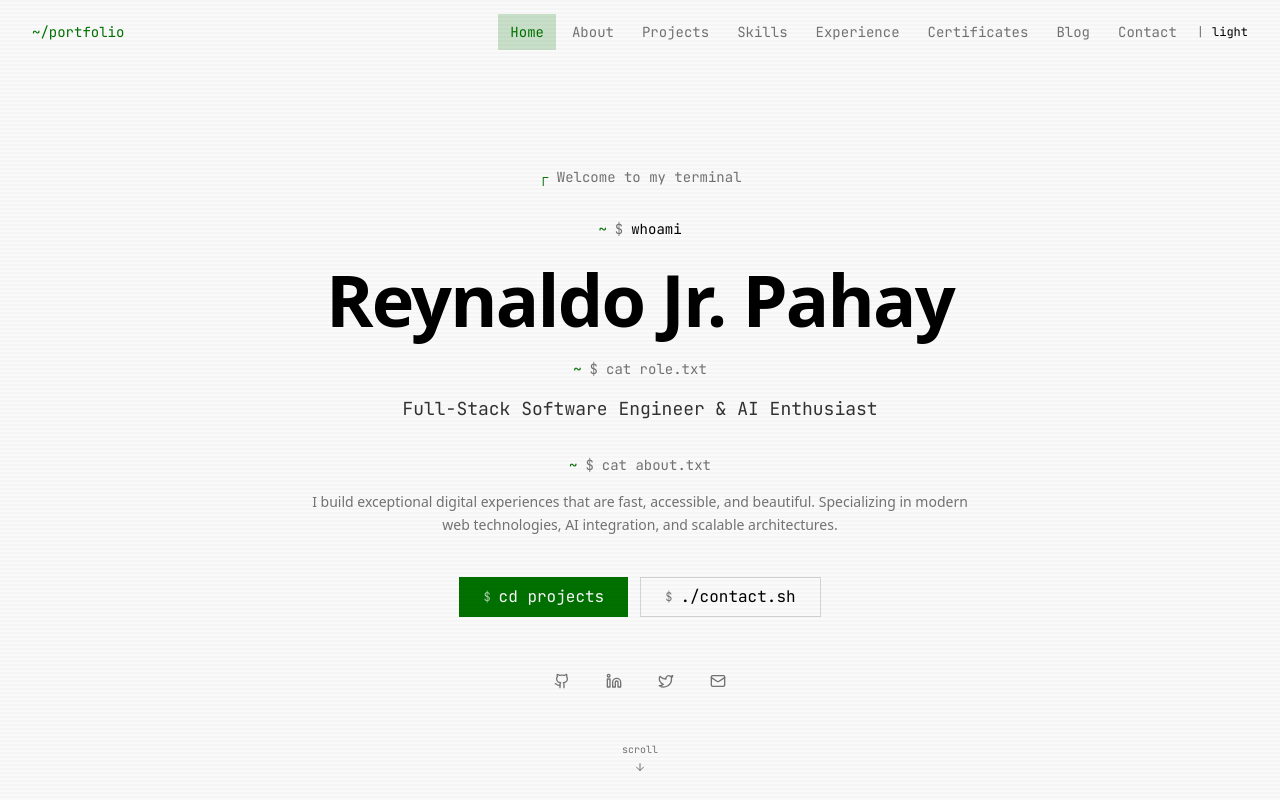
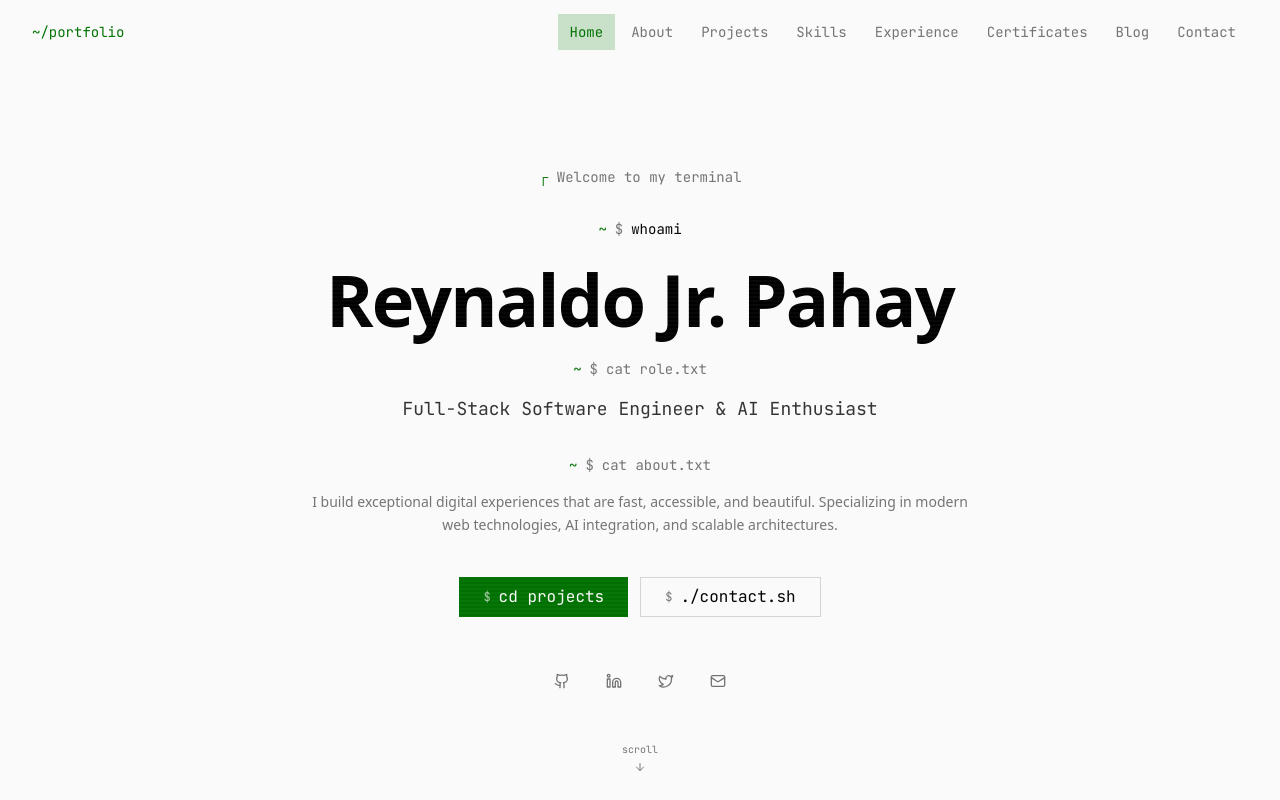
Before and after one commit to csreynaldo/personal-portfolio, a Next.js app: page / in a window 1280 px wide. Shown: the top 800 px of the page. Built offline with nearby package versions, Linux system fonts and the light colour scheme.

Commit message:
switch to light-only terminal theme, remove dark mode toggle

```diff
--- a/package.json
+++ b/package.json
@@ -32,7 +32,7 @@
     "@radix-ui/react-visually-hidden": "^1.1.2",
     "@vercel/analytics": "^1.5.0",
     "@vercel/speed-insights": "^1.2.0",
-    "next-themes": "^0.4.6",
+
     "zod": "^3.24.4",
     "react-hook-form": "^7.55.0",
     "@hookform/resolvers": "^5.0.1",
--- a/src/app/layout.tsx
+++ b/src/app/layout.tsx
@@ -1,7 +1,6 @@
 import type { Metadata } from "next";
 import { Inter, JetBrains_Mono } from "next/font/google";
 import "@/styles/globals.css";
-import { ThemeProvider } from "@/components/ui/theme-provider";
 import { Navbar } from "@/components/layout/navbar";
 import { Footer } from "@/components/layout/footer";
 import { Toaster } from "sonner";
@@ -73,18 +72,8 @@ export const metadata: Metadata = {
 
 export default function RootLayout({ children }: { children: React.ReactNode }) {
   return (
-    <html
-      lang="en"
-      suppressHydrationWarning
-      className={`${inter.variable} ${jetbrainsMono.variable}`}
-    >
+    <html lang="en" className={`${inter.variable} ${jetbrainsMono.variable}`}>
       <body className="bg-background min-h-screen font-sans antialiased">
-        <ThemeProvider
-          attribute="class"
-          defaultTheme="system"
-          enableSystem
-          disableTransitionOnChange
-        >
         <Navbar />
         <main className="relative min-h-screen pt-16">{children}</main>
         <Footer />
@@ -98,7 +87,6 @@ export default function RootLayout({ children }: { children: React.ReactNode })
             },
           }}
         />
-        </ThemeProvider>
       </body>
     </html>
   );
--- a/src/components/layout/navbar.tsx
+++ b/src/components/layout/navbar.tsx
@@ -7,7 +7,6 @@ import { motion, AnimatePresence } from "framer-motion";
 import { Menu, X } from "lucide-react";
 import { cn } from "@/lib/utils";
 import { siteConfig } from "@/data/site";
-import { ModeToggle } from "@/components/ui/mode-toggle";
 import { Button } from "@/components/ui/button";
 
 export function Navbar() {
@@ -64,13 +63,10 @@ export function Navbar() {
               <span className="relative z-10">{link.label}</span>
             </Link>
           ))}
-          <span className="text-muted-foreground mx-1 font-mono text-xs">|</span>
-          <ModeToggle />
         </div>
 
         {/* Mobile Menu Button */}
         <div className="flex items-center gap-2 md:hidden">
-          <ModeToggle />
           <Button
             variant="ghost"
             size="icon"
--- a/src/components/sections/hero.tsx
+++ b/src/components/sections/hero.tsx
@@ -19,10 +19,10 @@ export function Hero() {
       {/* Terminal grid background */}
       <div className="absolute inset-0 -z-10">
         <div
-          className="absolute inset-0 opacity-[0.015]"
+          className="absolute inset-0 opacity-[0.04]"
           style={{
             backgroundImage:
-              "linear-gradient(rgba(0,255,102,0.1) 1px, transparent 1px), linear-gradient(90deg, rgba(0,255,102,0.1) 1px, transparent 1px)",
+              "linear-gradient(rgba(0,255,102,0.15) 1px, transparent 1px), linear-gradient(90deg, rgba(0,255,102,0.15) 1px, transparent 1px)",
             backgroundSize: "48px 48px",
           }}
         />
--- a/src/components/ui/mode-toggle.tsx
+++ /dev/null
@@ -1,36 +0,0 @@
-"use client";
-
-import * as React from "react";
-import { Moon, Sun } from "lucide-react";
-import { useTheme } from "next-themes";
-import { Button } from "@/components/ui/button";
-
-export function ModeToggle() {
-  const { theme, setTheme } = useTheme();
-  const [mounted, setMounted] = React.useState(false);
-
-  React.useEffect(() => {
-    setMounted(true);
-  }, []);
-
-  if (!mounted) {
-    return (
-      <Button variant="ghost" size="icon">
-        <span className="h-5 w-5" />
-      </Button>
-    );
-  }
-
-  return (
-    <Button
-      variant="ghost"
-      size="icon"
-      onClick={() => setTheme(theme === "dark" ? "light" : "dark")}
-      aria-label="Toggle theme"
-      className="font-mono text-xs"
-    >
-      <span className="scale-100 transition-all dark:hidden">light</span>
-      <span className="hidden scale-100 transition-all dark:inline">dark</span>
-    </Button>
-  );
-}
--- a/src/components/ui/theme-provider.tsx
+++ /dev/null
@@ -1,11 +0,0 @@
-"use client";
-
-import * as React from "react";
-import { ThemeProvider as NextThemesProvider } from "next-themes";
-
-export function ThemeProvider({
-  children,
-  ...props
-}: React.ComponentProps<typeof NextThemesProvider>) {
-  return <NextThemesProvider {...props}>{children}</NextThemesProvider>;
-}
--- a/src/styles/globals.css
+++ b/src/styles/globals.css
@@ -1,29 +1,27 @@
 @import "tailwindcss";
 @plugin "@tailwindcss/typography";
 
-@custom-variant dark (&:where(.dark, .dark *));
-
 @theme {
-  --color-background: oklch(0.045 0 0);
-  --color-foreground: oklch(0.985 0 0);
-  --color-card: oklch(0.075 0 0);
-  --color-card-foreground: oklch(0.985 0 0);
-  --color-popover: oklch(0.075 0 0);
-  --color-popover-foreground: oklch(0.985 0 0);
-  --color-primary: oklch(0.792 0.209 151.711);
-  --color-primary-foreground: oklch(0.045 0 0);
-  --color-secondary: oklch(0.12 0 0);
-  --color-secondary-foreground: oklch(0.985 0 0);
-  --color-muted: oklch(0.12 0 0);
+  --color-background: oklch(0.985 0 0);
+  --color-foreground: oklch(0.045 0 0);
+  --color-card: oklch(0.96 0 0);
+  --color-card-foreground: oklch(0.045 0 0);
+  --color-popover: oklch(0.96 0 0);
+  --color-popover-foreground: oklch(0.045 0 0);
+  --color-primary: oklch(0.45 0.211 151.711);
+  --color-primary-foreground: oklch(0.985 0 0);
+  --color-secondary: oklch(0.92 0 0);
+  --color-secondary-foreground: oklch(0.045 0 0);
+  --color-muted: oklch(0.92 0 0);
   --color-muted-foreground: oklch(0.556 0 0);
-  --color-accent: oklch(0.12 0 0);
-  --color-accent-foreground: oklch(0.985 0 0);
+  --color-accent: oklch(0.92 0 0);
+  --color-accent-foreground: oklch(0.045 0 0);
   --color-destructive: oklch(0.577 0.245 27.325);
   --color-destructive-foreground: oklch(0.985 0 0);
-  --color-border: oklch(0.18 0 0);
-  --color-input: oklch(0.18 0 0);
-  --color-ring: oklch(0.792 0.209 151.711);
-  --color-green-dim: oklch(0.6 0.15 151.711);
+  --color-border: oklch(0.87 0 0);
+  --color-input: oklch(0.87 0 0);
+  --color-ring: oklch(0.45 0.211 151.711);
+  --color-green-dim: oklch(0.5 0.15 151.711);
   --radius-lg: 0.25rem;
   --radius-md: 0.125rem;
   --radius-sm: 0rem;
@@ -50,29 +48,6 @@
 @keyframes fade-in-up {
   from { opacity: 0; transform: translateY(8px); }
   to { opacity: 1; transform: translateY(0); }
-}
-
-.light {
-  --color-background: oklch(0.985 0 0);
-  --color-foreground: oklch(0.045 0 0);
-  --color-card: oklch(0.97 0 0);
-  --color-card-foreground: oklch(0.045 0 0);
-  --color-popover: oklch(0.97 0 0);
-  --color-popover-foreground: oklch(0.045 0 0);
-  --color-primary: oklch(0.45 0.211 151.711);
-  --color-primary-foreground: oklch(0.985 0 0);
-  --color-secondary: oklch(0.922 0 0);
-  --color-secondary-foreground: oklch(0.045 0 0);
-  --color-muted: oklch(0.922 0 0);
-  --color-muted-foreground: oklch(0.556 0 0);
-  --color-accent: oklch(0.922 0 0);
-  --color-accent-foreground: oklch(0.045 0 0);
-  --color-destructive: oklch(0.577 0.245 27.325);
-  --color-destructive-foreground: oklch(0.985 0 0);
-  --color-border: oklch(0.87 0 0);
-  --color-input: oklch(0.87 0 0);
-  --color-ring: oklch(0.45 0.211 151.711);
-  --color-green-dim: oklch(0.5 0.15 151.711);
 }
 
 @layer base {
@@ -147,7 +122,7 @@ body::before {
   translate: -50% 0;
   width: 800px;
   height: 400px;
-  background: radial-gradient(ellipse, oklch(0.792 0.209 151.711 / 0.03) 0%, transparent 70%);
+  background: radial-gradient(ellipse, oklch(0.45 0.211 151.711 / 0.06) 0%, transparent 70%);
   pointer-events: none;
   z-index: 0;
 }
@@ -163,16 +138,16 @@ body::after {
     0deg,
     transparent,
     transparent 2px,
-    rgba(0, 0, 0, 0.02) 2px,
-    rgba(0, 0, 0, 0.02) 4px
+    rgba(255, 255, 255, 0.03) 2px,
+    rgba(255, 255, 255, 0.03) 4px
   );
 }
 
 /* Smooth scrollbar with green accent */
 ::-webkit-scrollbar { width: 6px; }
 ::-webkit-scrollbar-track { background: transparent; }
-::-webkit-scrollbar-thumb { background: oklch(0.18 0 0); border-radius: 0; }
-::-webkit-scrollbar-thumb:hover { background: oklch(0.792 0.209 151.711 / 0.3); }
+::-webkit-scrollbar-thumb { background: oklch(0.87 0 0); border-radius: 0; }
+::-webkit-scrollbar-thumb:hover { background: oklch(0.45 0.211 151.711 / 0.3); }
 
 /* Focus styles */
 *:focus-visible {
```
Also changed, not shown: 1 other file (tests, documents, lock files or other folders). Lines whose indentation alone changed are shown as unchanged.
